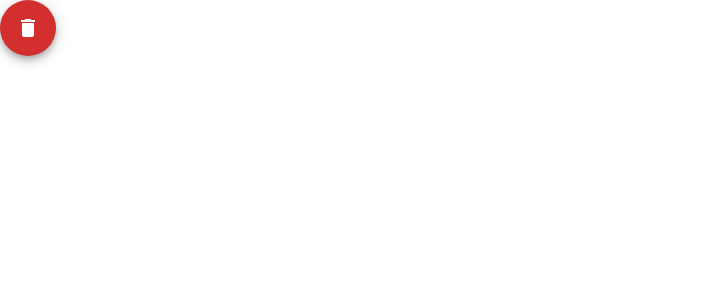
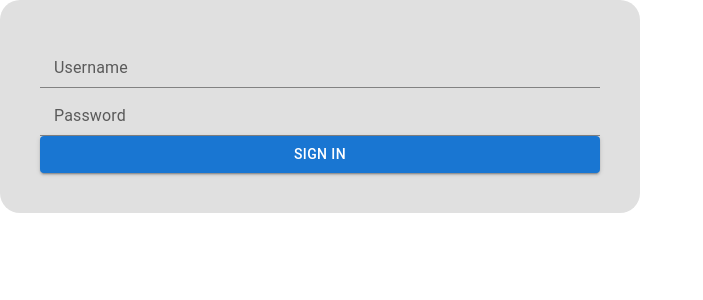
Before and after one commit to tothpeti2000/cryptocurrency-app, a React (Create React App) app: page / in a window 1280 px wide. Shown: the top 300 px of the page, without its empty margins (0-703 px from the left). Built offline with nearby package versions, Linux system fonts and the light colour scheme.

Commit message:
404 page added

```diff
--- a/src/App.tsx
+++ b/src/App.tsx
@@ -1,19 +1,17 @@
 import { BrowserRouter as Router, Route, Routes } from "react-router-dom";
-import CurrencyList from "./components/currencyList/CurrencyList";
-import DeleteFAB from "./components/fab/DeleteFAB";
-import Header from "./components/header/Header";
-import CurrenciesPage from "./pages/CurrenciesPage";
+import CurrenciesPage from "./pages/Dashboard";
 import LoginPage from "./pages/LoginPage";
+import NotFound from "./pages/NotFound";
 
 function App() {
   return (
-    <DeleteFAB />
-    /*<Router>
+    <Router>
       <Routes>
         <Route path="/" element={<LoginPage />} />
-        <Route path="currencies" element={<CurrenciesPage />} />
+        <Route path="dashboard" element={<CurrenciesPage />} />
+        <Route path="*" element={<NotFound />} />
       </Routes>
-  </Router>*/
+    </Router>
   );
 }
 
--- /dev/null
+++ b/src/pages/NotFound.tsx
@@ -0,0 +1,5 @@
+const NotFound = () => {
+  return <h1>404 Not Found</h1>;
+};
+
+export default NotFound;
```
